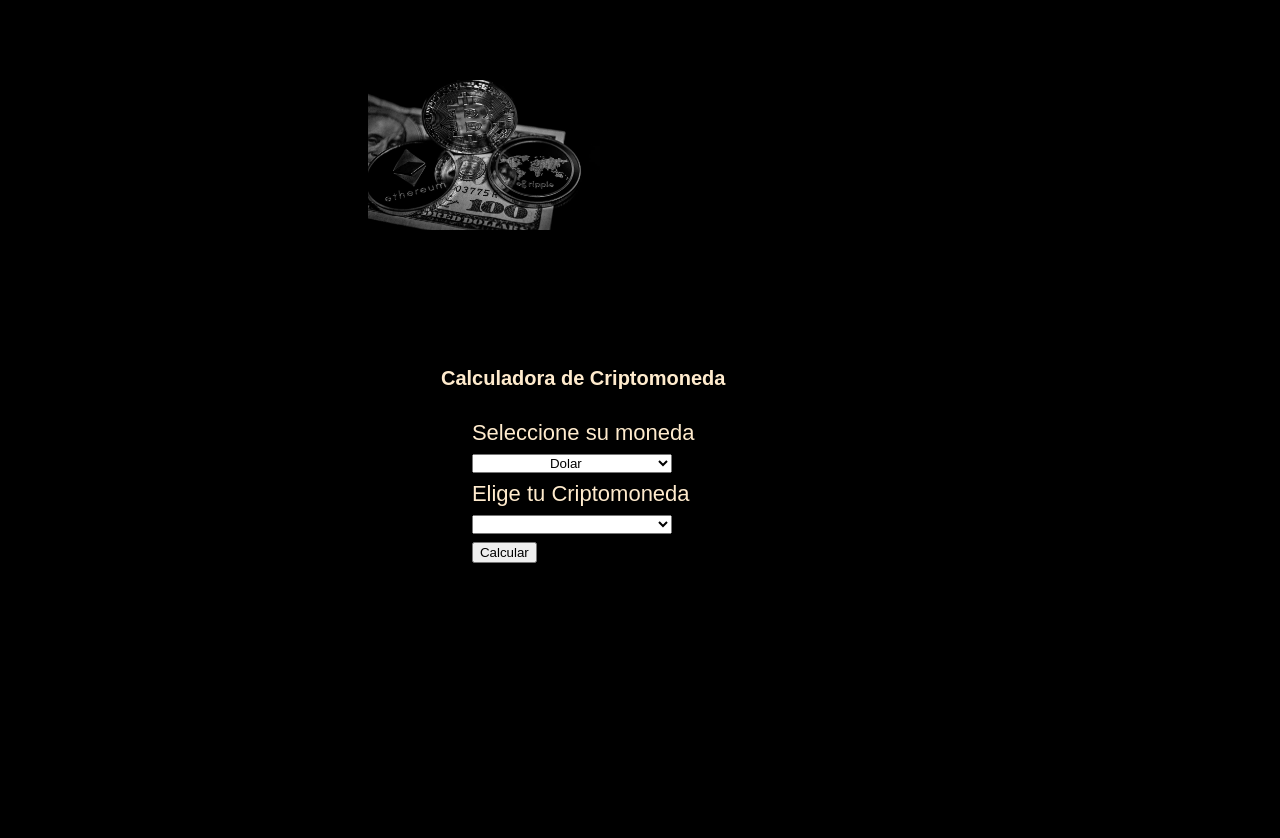
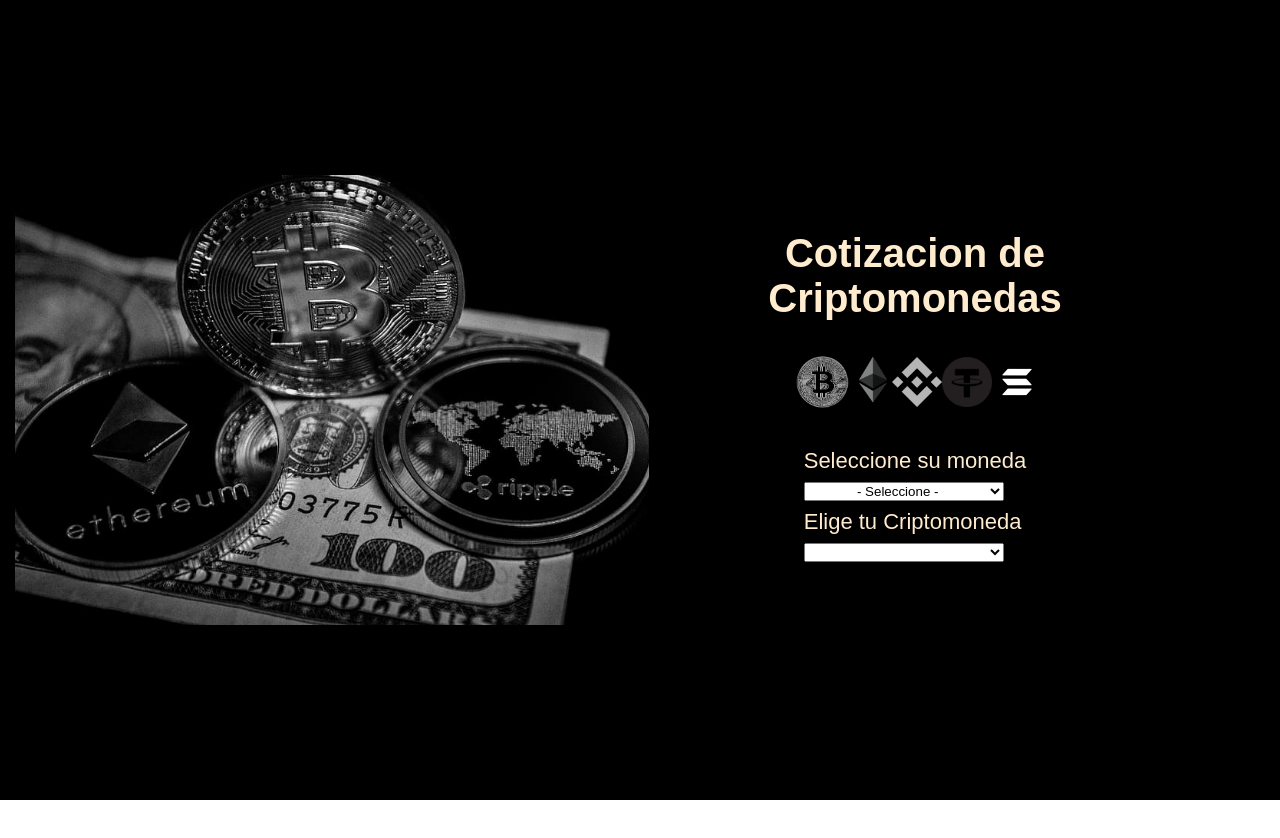
Before and after one commit to FrancoF2002/Criptomoneda-API, a plain HTML site: page index.html in a window 1280 px wide. After the commit the page ends 800 px from the top, so only its background shows below. Drawn offline with Linux system fonts and the light colour scheme; no server answers.

Commit message:
Finalizacion de HTML.

```diff
--- a/index.html
+++ b/index.html
@@ -6,7 +6,7 @@
     <meta http-equiv="X-UA-Compatible" content="IE=edge">
     <meta name="viewport" content="width=device-width, initial-scale=1.0">
     <link rel="stylesheet" href="css/index.css">
-    <link rel="stylesheet" href="css/mobile.css">
+    <link rel="stylesheet" media="(max-width: 480px)" href="css/mobile.css" />
     <script src="js/index.js" defer></script>
     <title>Criptomonedas</title>
 </head>
@@ -18,19 +18,26 @@
         </div>
         <div class="formulario">
             <form action="">
-                <div class="msj-error">
+
+                <div>
+                    <h2>Cotizacion de Criptomonedas</h2>
                 </div>
-                <div>
-                    <h2>Calculadora de Criptomoneda</h2>
+                <div class="imagenes-monedas">
+                    <div> <img src="img/1.png"  width="65px"  alt="logo bitcoin"></div>
+                    <div> <img src="img/2.png"  width="38px" alt="logo etherum"></div>
+                    <div> <img src="img/3.png" width="50px" alt="logo binance"></div>
+                    <div> <img src="img/4.png" width="50px" alt="logo tether"></div>
+                    <div> <img src="img/5.png" width="50px" alt="logo solana"></div>
                 </div>
                 <div class="refer">
                     <div>
                         <label for="">Seleccione su moneda</label>
                     </div>
                     <div>
-                        <select name="monedas" id="seleccion" onchange="cotizarMoneda()">
+                        <select name="monedas" id="moneda" onchange="cotizarMoneda()">
+                            <option disabled selected value="0">- Seleccione -</option>
                             <option value="USD">Dolar</option>
-                            <option value="ARP">Peso Argentino</option>
+                            <option value="MXN">Peso Mexicano</option>
                             <option value="EUR">Euro</option>
                             <option value="GBP">Libra Esterlina</option>
                         </select>
@@ -39,18 +46,23 @@
                         <label for="">Elige tu Criptomoneda</label>
                     </div>
                     <div>
-                        <select id="Criptomoneda" onchange="cotizarMoneda()">
+                        <select id="criptomoneda" onchange="cotizarMoneda()">
 
                         </select>
                     </div>
-                    <div class="boton">
+                    <!-- <div class="boton">
                         <button type="button" class="boton" onclick="cotizarMoneda()">Calcular</button>
+                    </div> -->
+                    <div class="msj-error" id="msj-error"> FALTA COMPLETAR CAMPOS
                     </div>
                     <div class="resultado" id="divResultado"></div>
+                    <div class="alto" id="divMasAlto" ></div>
+                    <div class="bajo" id="divMasBajo"></div>
+                    <div class="variacion" id="divVariacion"></div>
+                    <div class="actualizacion" id="divActualizacion" ></div>
                 </div>
             </form>
         </div>
     </div>
 </body>
-
 </html>
```
